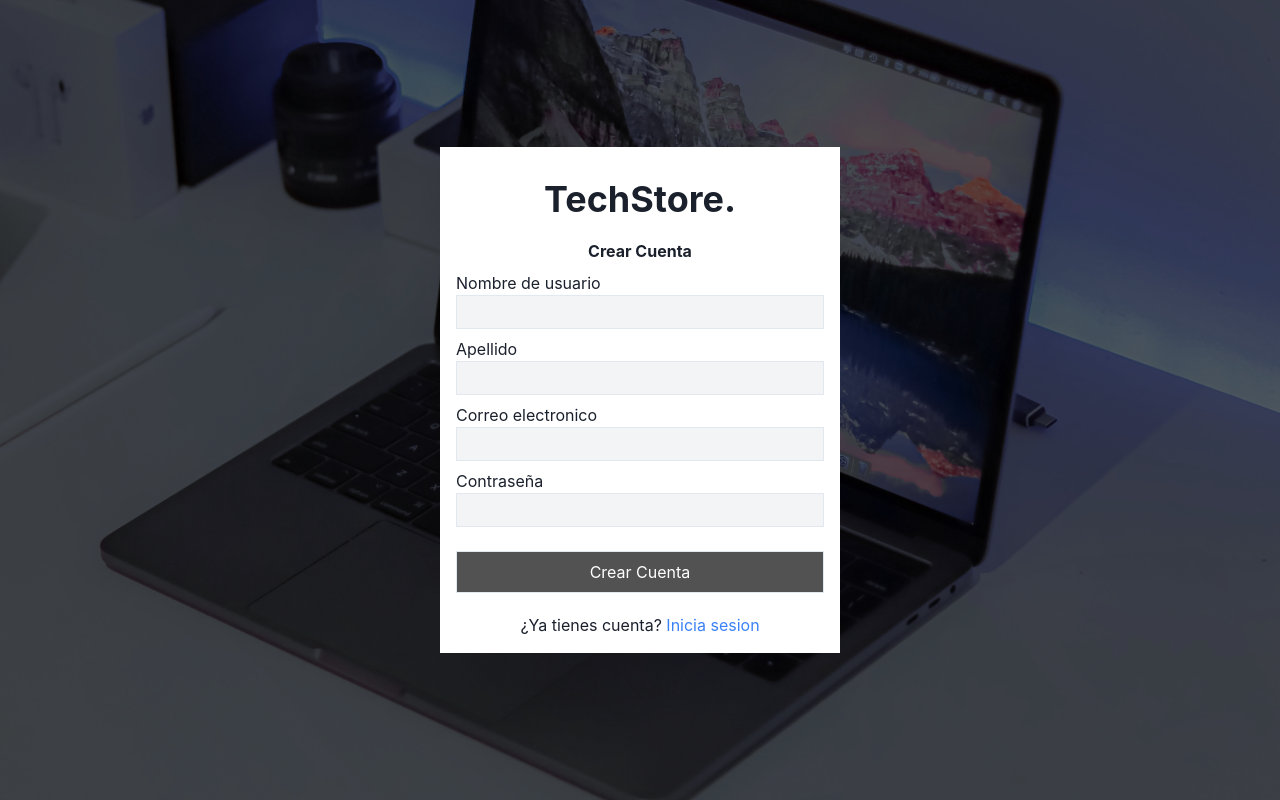
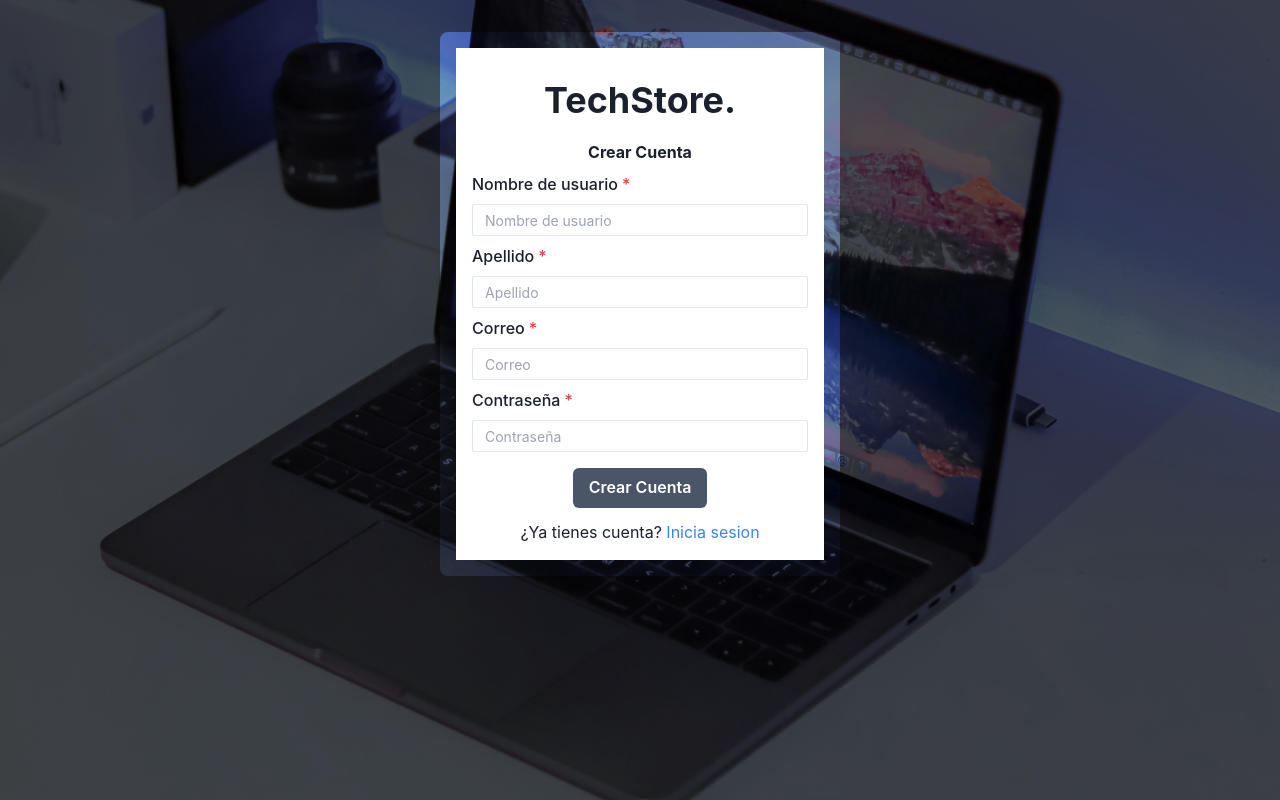
Before and after one commit to MauriJrP/web-project, a React (Create React App) app: page /register in a window 1280 px wide. Built offline with nearby package versions, Linux system fonts and the light colour scheme.

Commit message:
Register page working

```diff
--- a/src/context/Auth/AuthProvider.tsx
+++ b/src/context/Auth/AuthProvider.tsx
@@ -58,11 +58,14 @@ export const AuthProvider = ({children}: IProps) => {
       const body = {...newUser}
 
       // console.log(await axios.post(url,body,config));
-      const data = await (await axios.post(url, body, config)).data[0];
+      const response = await axios.post(url, body, config);
+      const data = response.data;
+      console.log(data);
+
       return data.message;
 
     } catch (err: any) {
-      return(err.response.data[0].message);
+      return err.response.data.message;
     }
   }
 
--- a/src/pages/Loginpage/Login.tsx
+++ b/src/pages/Loginpage/Login.tsx
@@ -47,7 +47,7 @@ export default function Login() {
           <Flex overflow='hidden' w='full' bg={'damian'}>
             <Center p='8' w='full' borderRadius='3xl'>
               <Box maxW='800px' w={'400px'} borderWidth='1px' borderRadius='lg' overflow='hidden' p={'4'} bg={'gray.600'}>
-            <form onSubmit={handleSubmit}>
+            <form onSubmit={handleSubmit} className="max-w-[400px] w-full mx-auto bg-white p-4">
               <h2 className="text-4xl font-bold text-center py-4">TechStore.</h2>
               <div className="flex flex-col py-2">
                 <FormControl isRequired>
@@ -70,6 +70,7 @@ export default function Login() {
                     onChange={handleInputChange}
                     placeholder="Contraseña"
                     size="sm"
+                    type="password"
                     />
                 </FormControl>
               </div>
--- a/src/pages/RegisterPage/Register.tsx
+++ b/src/pages/RegisterPage/Register.tsx
@@ -1,39 +1,133 @@
 import loginIMG from "../../assets/login.jpg";
+import { Box, Button, Center, Flex, FormControl, FormErrorMessage, FormHelperText, FormLabel, Input } from '@chakra-ui/react'
+
+import { useForm } from "../../hooks/useForm";
+import { useAuth } from "../../hooks/useAuth";
+import { useNavigate } from "react-router-dom";
+
+
+interface IFormData {
+  firstName: string;
+  lastName: string;
+  email: string;
+  pwd: string;
+}
+
 
 export default function Register() {
+    const { formData, handleInputChange } = useForm<IFormData>({
+        firstName: "",
+        lastName: "",
+        email: "",
+        pwd: "",
+    });
+
+    const { auth, signup } = useAuth();
+    const navigate = useNavigate();
+
+    const handleSubmit = async (e: React.FormEvent<HTMLFormElement>) => {
+      e.preventDefault();
+      const result = await signup(formData);
+      if (result === "success")
+        navigate("/home");
+      else
+        alert(result);
+    };
+
+
+
+
   return (
     <>
     <div className="relative w-full h-screen bg-zinc-900/90">
+
         <img className="absolute w-full h-full object-cover mix-blend-overlay" src={loginIMG} />
 
+          <Flex overflow='hidden' w='full' bg={''} >
+
+            <Center p='8' w='full' borderRadius='3xl'>
+
+              <Box maxW='800px' w={'400px'} borderWidth='0px' borderRadius='lg' overflow='hidden' p={'4'} bg={'gray.600'}>
+
                   <div className="flex justify-center items-center h-full">
-    <form className="max-w-[400px] w-full mx-auto bg-white p-4">
+
+                      <form onSubmit={handleSubmit} className="max-w-[400px] w-full mx-auto bg-white p-4" >
+
                         <h2 className="relative text-4xl font-bold text-center py-4">TechStore.</h2>
                         <h2 className="relative text-3X1 font-bold text-center py-1">Crear Cuenta</h2>
 
                           <div className="relative flex flex-col py-1">
-            <label>Nombre de usuario</label>
-            <input className="border relative bg-gray-100 p-1" type="text" />
+                          <FormControl isRequired>
+                            <FormLabel>Nombre de usuario</FormLabel>
+                            <Input
+                              value={formData.firstName}
+                              name="firstName"
+                              onChange={handleInputChange}
+                              placeholder='Nombre de usuario'
+                              size='sm'
+                            />
+                          </FormControl>
                           </div>
                           <div className="relative flex flex-col py-1">
-            <label>Apellido</label>
-            <input className="border relative bg-gray-100 p-1" type="text" />
+                          <FormControl isRequired>
+                            <FormLabel>Apellido</FormLabel>
+                            <Input
+                              value={formData.lastName}
+                              name="lastName"
+                              onChange={handleInputChange}
+                              placeholder='Apellido'
+                              size='sm'
+                            />
+                          </FormControl>
                           </div>
                           <div className="relative flex flex-col py-1">
-            <label>Correo electronico</label>
-            <input className="border relative bg-gray-100 p-1" type="email" />
+                          <FormControl isRequired>
+                            <FormLabel>Correo</FormLabel>
+                            <Input
+                              value={formData.email}
+                              name="email"
+                              onChange={handleInputChange}
+                              placeholder='Correo'
+                              size='sm'
+                              type='email'
+                            />
+                          </FormControl>
                           </div>
                           <div className="relative flex flex-col py-1">
-            <label>Contraseña</label>
-            <input className="border relative  bg-gray-100 p-1" type="password" />
+                          <FormControl isRequired>
+                            <FormLabel>Contraseña</FormLabel>
+                            <Input
+                              value={formData.pwd}
+                              name="pwd"
+                              onChange={handleInputChange}
+                              placeholder="Contraseña"
+                              size="sm"
+                              type="password"
+                              />
+                          </FormControl>
                           </div>
-          <button className="border relative w-full my-5 py-2 bg-neutral-600 hover:bg-neutral-700 text-white">Crear Cuenta</button>
+                          <Center marginY={'3'}>
+                            <Button
+                              // isLoading={auth.isLoading}
+                              loadingText='Enviando'
+                              colorScheme='gray'
+                              bg='gray.600'
+                              _hover={{ bg: 'gray.700' }}
+                              color='white'
+                              variant='solid'
+                              type='submit'
+                              margin={{y: '4'}}>
+                              Crear Cuenta
+                            </Button>
+                          </Center>
                         <div>
                           <p className="relative text-center">¿Ya tienes cuenta? <a href="http://localhost:3000/login?" className="text-blue-500">Inicia sesion</a></p>
                         </div>
                       </form>
                       </div>
-
+                    </Box>
+              </Center>
+            </Flex>
     </div>
     </>
   )
```
Lines whose indentation alone changed are shown as unchanged.
